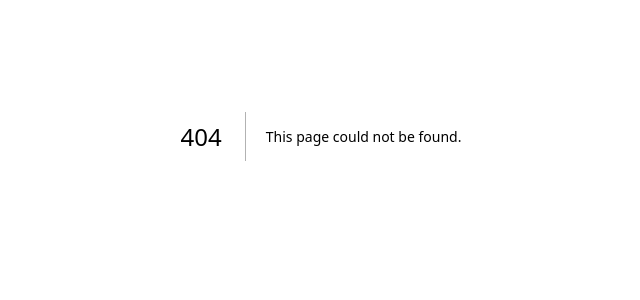
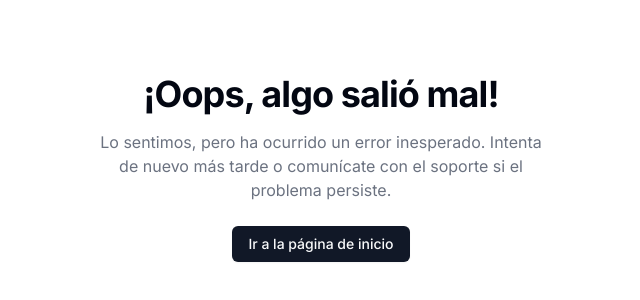
Before and after one commit to Danner1233/Platteanext, a Next.js app: page /notfound in a window 1280 px wide. Before the commit this address had no page. Shown: the part 264-564 px from the top of the page, without its empty margins (319-959 px from the left). Built offline with nearby package versions, Linux system fonts and the light colour scheme.

Commit message:
22/08/2024 - 11:41

```diff
--- /dev/null
+++ b/src/app/notfound/page.tsx
@@ -0,0 +1,12 @@
+import { Error } from '@/components/component/error'
+import React from 'react'
+
+function page() {
+  return (
+    <div>
+        <Error />
+    </div>
+  )
+}
+
+export default page
--- /dev/null
+++ b/src/components/component/error.tsx
@@ -0,0 +1,44 @@
+/**
+* This code was generated by v0 by Vercel.
+* @see https://v0.dev/t/n6axDSUeCwb
+* Documentation: https://v0.dev/docs#integrating-generated-code-into-your-nextjs-app
+*/
+
+/** Add fonts into your Next.js project:
+
+import { Inter } from 'next/font/google'
+
+inter({
+  subsets: ['latin'],
+  display: 'swap',
+})
+
+To read more about using these font, please visit the Next.js documentation:
+- App Directory: https://nextjs.org/docs/app/building-your-application/optimizing/fonts
+- Pages Directory: https://nextjs.org/docs/pages/building-your-application/optimizing/fonts
+**/
+import Link from "next/link"
+
+export function Error() {
+  return (
+    <div className="flex min-h-[100dvh] flex-col items-center justify-center bg-background px-4 py-12 sm:px-6 lg:px-8">
+      <div className="mx-auto max-w-md text-center">
+        <div className="mx-auto h-12 w-12 text-primary" />
+        <h1 className="mt-4 text-3xl font-bold tracking-tight text-foreground sm:text-4xl">¡Oops, algo salió mal!</h1>
+        <p className="mt-4 text-muted-foreground">
+          Lo sentimos, pero ha ocurrido un error inesperado. Intenta de nuevo más tarde o comunícate con el soporte si
+          el problema persiste.
+        </p>
+        <div className="mt-6">
+          <Link
+            href="/"
+            className="inline-flex items-center rounded-md bg-primary px-4 py-2 text-sm font-medium text-primary-foreground shadow-sm transition-colors hover:bg-primary/90 focus:outline-none focus:ring-2 focus:ring-primary focus:ring-offset-2"
+            prefetch={false}
+          >
+            Ir a la página de inicio
+          </Link>
+        </div>
+      </div>
+    </div>
+  )
+}
--- a/src/components/component/navbar-default.tsx
+++ b/src/components/component/navbar-default.tsx
@@ -7,6 +7,7 @@ import {
 import { Sheet, SheetTrigger, SheetContent } from "@/components/ui/sheet";
 import { Button } from "@/components/ui/button";
 import { SVGProps } from "react";
+import { ShoppingBag } from "lucide-react";
 
 
 export function NavbarDefault() {
```
